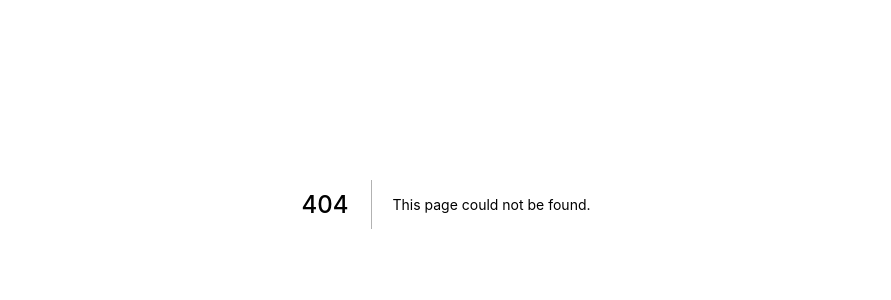
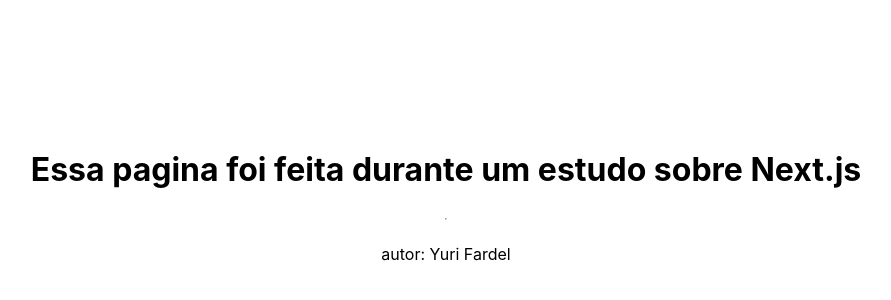
Before and after one commit to yurifardel/api-app-nextjs, a Next.js app: page /sobre in a window 1280 px wide. Before the commit this address had no page. Shown: the part 196-496 px from the top of the page, without its empty margins (194-1085 px from the left). Built offline with nearby package versions, Linux system fonts and the light colour scheme.

Commit message:
static generation

```diff
--- /dev/null
+++ b/pages/sobre.js
@@ -0,0 +1,32 @@
+import Head from "next/head";
+import styles from "../styles/Home.module.css";
+import Link from "next/link";
+
+//Static props
+
+export default function MovieItem({ author }) {
+  return (
+    <div className={styles.container}>
+      <Head>
+        <title>Create Next App</title>
+        <link rel="icon" href="/favicon.ico" />
+      </Head>
+
+      <main className={styles.main}>
+        <h1 className={styles.title}>
+          Essa pagina foi feita durante um estudo sobre Next.js
+        </h1>
+        <hr />
+        <p>autor: {author}</p>
+      </main>
+    </div>
+  );
+}
+
+export async function getStaticProps() {
+  return {
+    props: {
+      author: "Yuri Fardel",
+    },
+  };
+}
```
